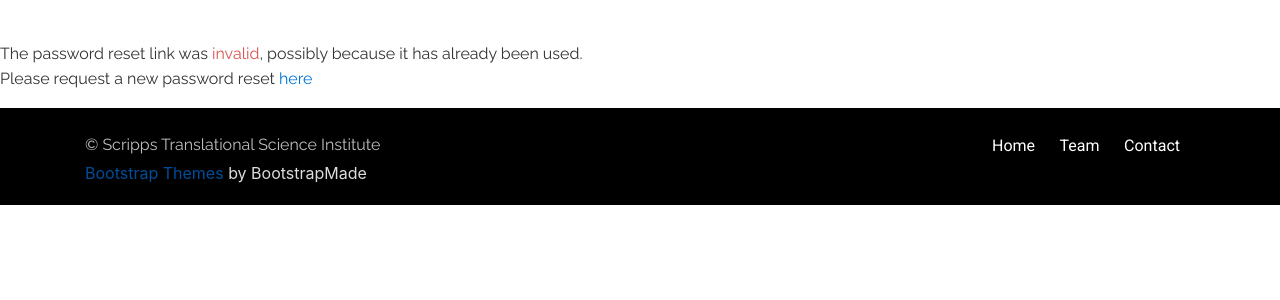
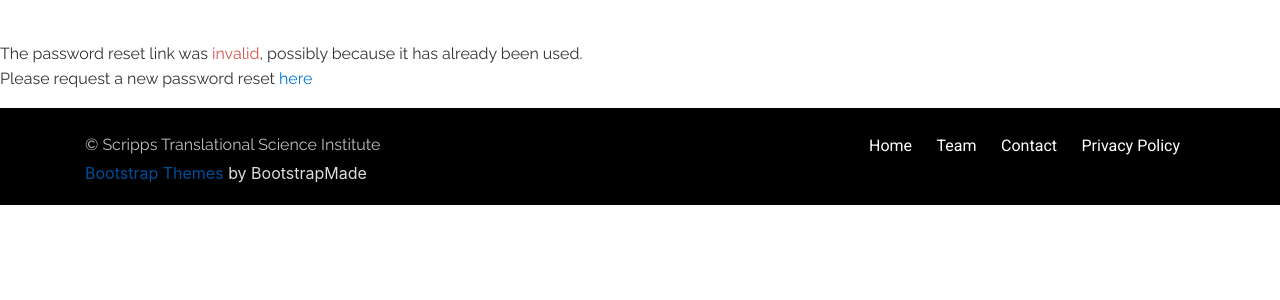
Before and after one commit to shuchenliu/mygenerank-api, a Django app: page /reset/1/1/ in a window 1280 px wide. Shown: the part 56-356 px from the top of the page. Run offline with Django 3.2, Linux system fonts and the light colour scheme; parts of the project's set-up code (start-up, migrations or seed data) failed here and were passed over; some libraries are stand-ins or nearby versions.

Commit message:
Adds privacy url to footer

```diff
--- a/generank/templates/base.html
+++ b/generank/templates/base.html
@@ -73,6 +73,10 @@
                 <li class="list-inline-item">
                   <a href="/contact">Contact</a>
                 </li>
+
+                <li class="list-inline-item">
+                  <a href="/privacy">Privacy Policy</a>
+                </li>
               </ul>
             </div>
 
```
